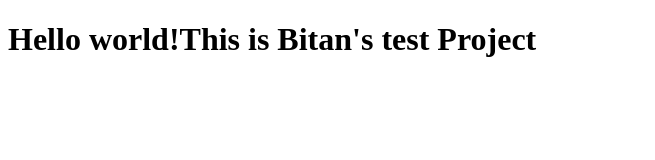
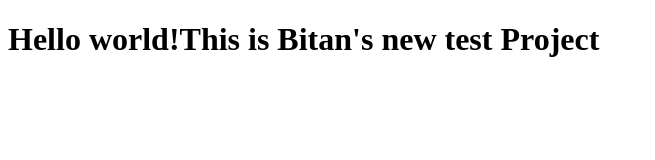
Before and after one commit to bitan2501/asproj001, a plain HTML site: page index.html in a window 1280 px wide. Shown: the whole page, without its empty margins (0-655 px from the left). Drawn offline with Linux system fonts and the light colour scheme.

Commit message:
Update index.html

```diff
--- a/index.html
+++ b/index.html
@@ -1,6 +1,6 @@
 <!doctype html>
 <html>
 <body>
-<h1>Hello world!This is Bitan's test Project</h1>
+<h1>Hello world!This is Bitan's new test Project</h1>
 </body>
 </html>
```
